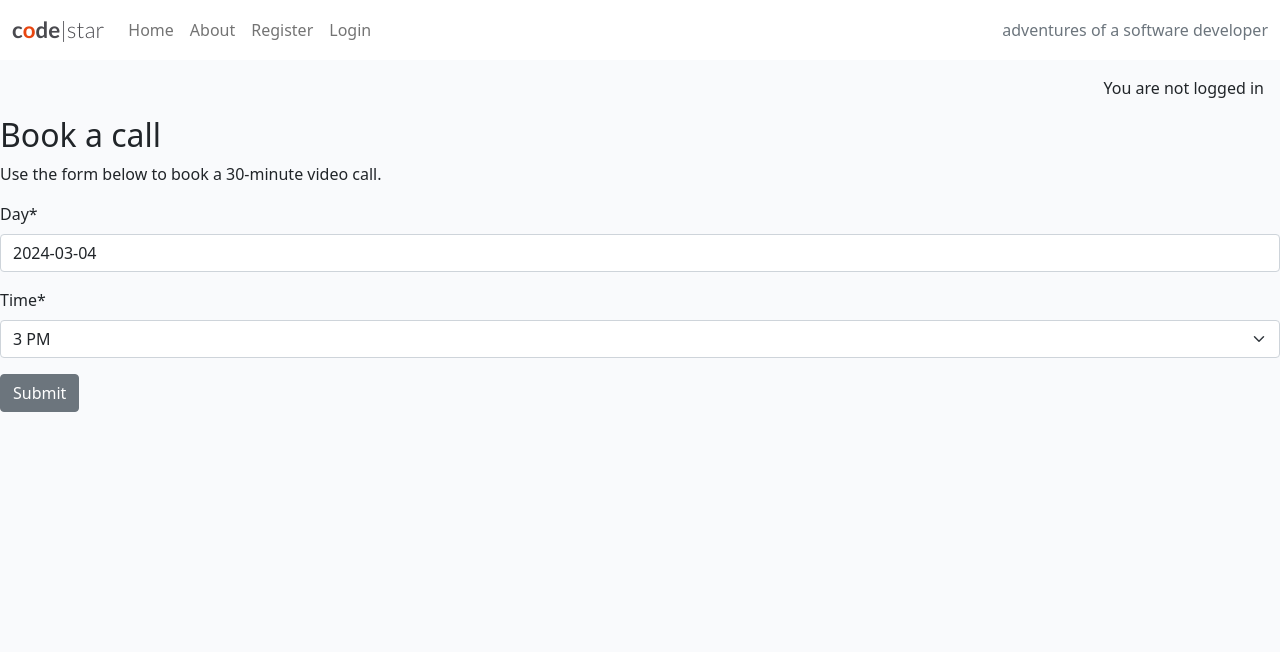
After one commit to alphabetjim/django-blog, a Django app: page /booking/booking_form in a window 1280 px wide. The commit adds this page. Shown: the top 652 px of the page. Run offline with Django 4.2, Linux system fonts and the light colour scheme; some libraries are stand-ins or nearby versions.

Commit message:
Add form to book appointment, redirecting user to their display of the booking page on submission.

```diff
--- a/about/templates/about/about.html
+++ b/about/templates/about/about.html
@@ -33,6 +33,7 @@
                 I'm excited to hear from you. Fill out the form
                 and we can get the ball rolling!</p>
 
+
             <!-- add your form here. Your submit button should
                                 have the classes of btn, btn-secondary -->
             <form method="post">
@@ -41,6 +42,11 @@
                 <button class="btn btn-secondary" type="submit">Submit</button>
             </form>
         </div>
+        <div class="col-12 col-md-6 my-5">
+            <h2>Prefer face-to-face?</h2>
+            <p>Sometimes it can be easier to talk these things through.</p>
+            <a href="../booking/booking_form">Book a call!</a>
+        </div>
     </div>
 </div>
 {% endblock content %}
--- /dev/null
+++ b/booking/forms.py
@@ -0,0 +1,23 @@
+from django import forms
+from .models import Appointment
+
+
+class BookingForm(forms.ModelForm):
+    """
+    Form class for users to request a collaboration
+    """
+    class Meta:
+        model = Appointment
+        fields = ('day', 'time',)
+
+    def __init__(self, **kwargs):
+        self.user = kwargs.pop('user')
+        print(self.user)
+        super(BookingForm, self).__init__(**kwargs)
+
+    def save(self, commit=True):
+       appointment = super(BookingForm, self).save(commit=False)
+       appointment.user = self.user
+       if commit:
+           appointment.save()
+       return appointment
--- a/booking/models.py
+++ b/booking/models.py
@@ -24,6 +24,7 @@ class Appointment(models.Model):
     time = models.CharField(max_length=10, choices=TIME_CHOICES, default="3 PM")
     created_on = models.DateTimeField(auto_now_add=True)
     updated_on = models.DateTimeField(auto_now=True)
+    confirmed = models.BooleanField(default=False)
 
     def __str__(self):
         return f"{self.user.username} | day: {self.day} | time: {self.time}"
--- a/booking/templates/booking/booking.html
+++ b/booking/templates/booking/booking.html
@@ -7,10 +7,12 @@
   <h1>Appointments list</h1>
   <!-- Test length of appointments collection: display appointment or loop -->
   {% if appointments|length == 1 %}
+  <!-- Single appointment  -->
   <h2>{{ user }}</h2>
   <p>{{ appointments.0.day }} | {{ appointments.0.time }}</p>
   <p>Created on: {{appointments.0.created_on}}</p>
   {% else %}
+  <!-- Multiple appointments -->
   {% for appointment in appointments %}
   <h2>{{ appointment.user }}</h2>
   <p>{{ appointment.day }} | {{ appointment.time }}</p>
--- /dev/null
+++ b/booking/templates/booking/booking_form.html
@@ -0,0 +1,14 @@
+{% extends 'base.html' %} {% block content %}
+{% load static %}
+{% load crispy_forms_tags %}
+
+<h2> Book a call </h2>
+<p> Use the form below to book a 30-minute video call. </p>
+
+<form method="post">
+    {{ booking_form | crispy }}
+    {% csrf_token %}
+    <button class="btn btn-secondary" type="submit">Submit</button>
+</form>
+
+{% endblock content %}
--- a/booking/urls.py
+++ b/booking/urls.py
@@ -3,4 +3,5 @@ from . import views
 
 urlpatterns = [
     path('', views.AppointmentList, name='booking'),
+    path('booking_form', views.booking_form, name='booking_form'),
 ]
--- a/booking/views.py
+++ b/booking/views.py
@@ -3,6 +3,7 @@ from django.views import generic
 from django.http import HttpResponseRedirect
 from datetime import datetime, timedelta
 from .models import Appointment
+from .forms import BookingForm
 from django.contrib import messages
 from django.db.models import Q
 
@@ -23,7 +24,24 @@ def AppointmentList(request):
         },
     )
 
-# def Appointment_page(request):
-#     """
-#     Returns
-#     """
+def booking_form(request):
+    """
+    Display booking form to instantiate appointment
+    """
+    print(request.user)
+    if request.method == "POST":
+        form = BookingForm(data=request.POST,user=request.user)
+        if form.is_valid():
+            form.user = request.user
+            form.save()
+            return redirect(AppointmentList)
+    else:
+        form = BookingForm(user=request.user)
+
+    return render(
+        request,
+        "booking/booking_form.html",
+        {
+            "booking_form": form,
+        }
+    )
```
Also changed, not shown: booking/migrations/0005_appointment_confirmed.py (added).
